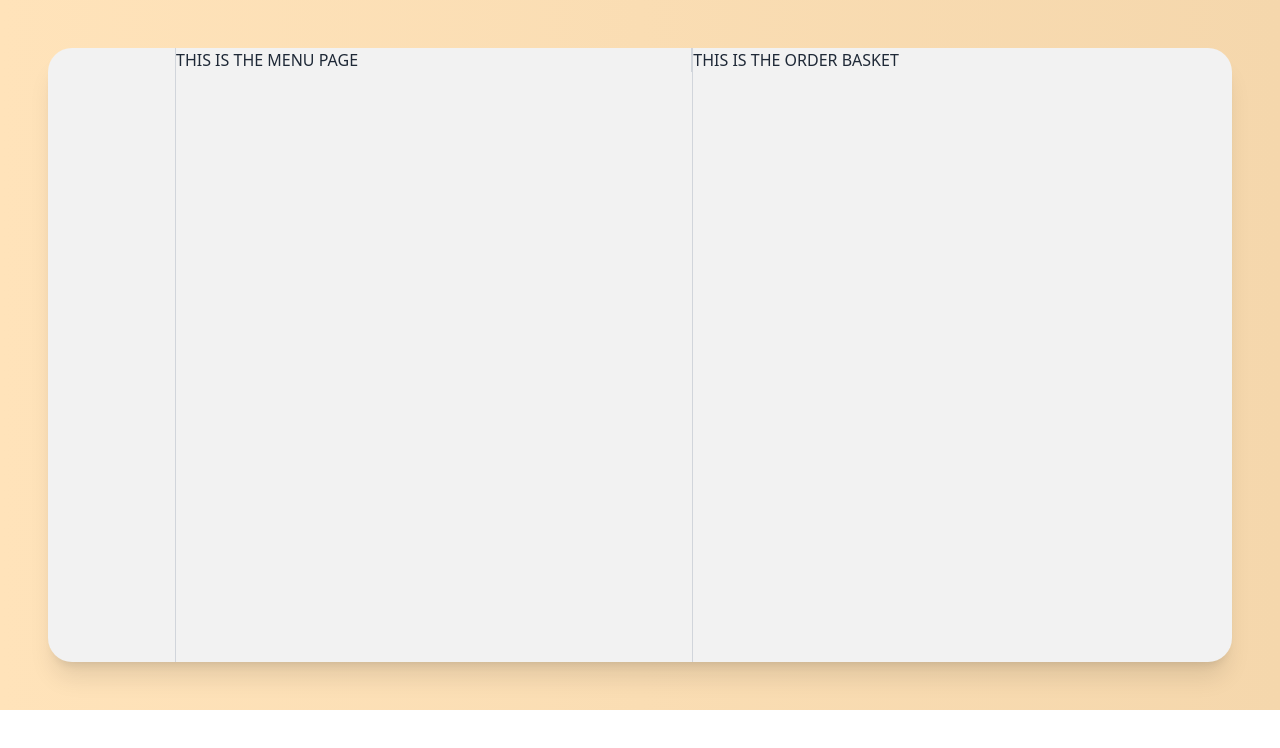
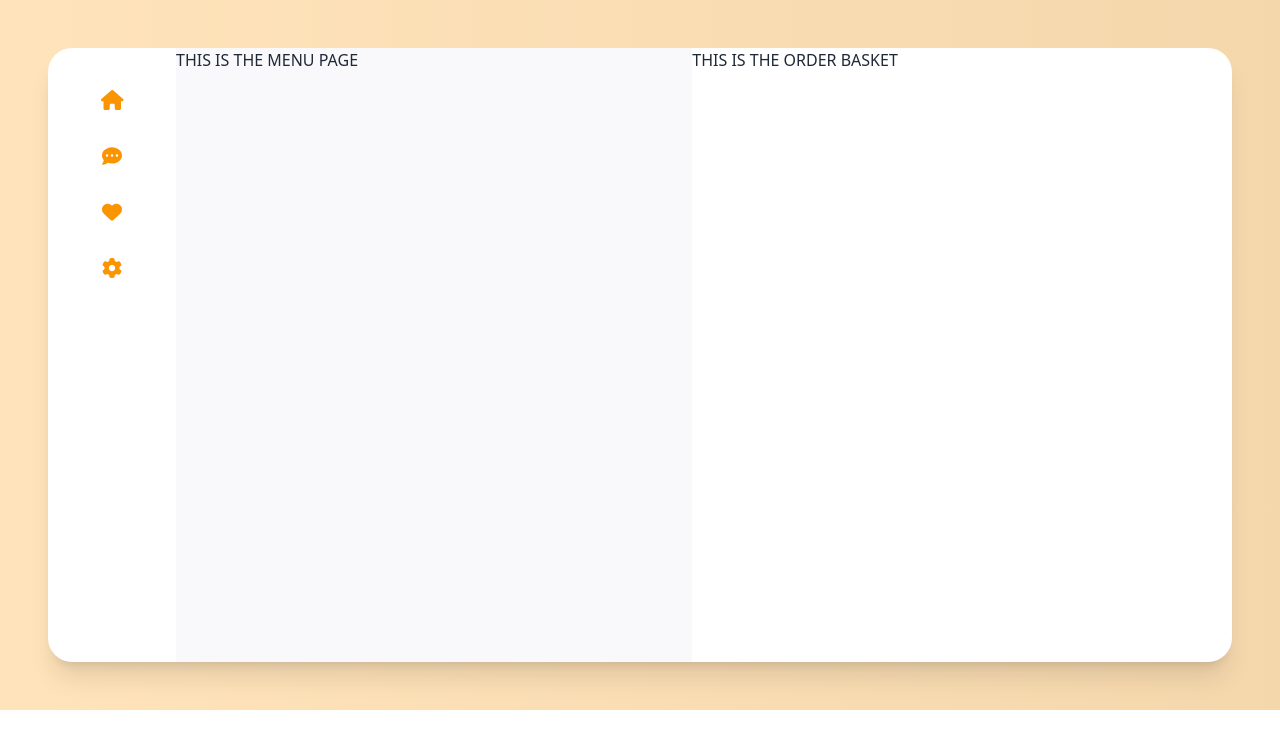
Before and after one commit to izabelaoska/mango-food-delivery, a React (Vite) app: page / in a window 1280 px wide. Shown: the top 748 px of the page. Built offline with nearby package versions, Linux system fonts and the light colour scheme.

Commit message:
style: navbar and icons

```diff
--- a/package.json
+++ b/package.json
@@ -10,6 +10,9 @@
     "preview": "vite preview"
   },
   "dependencies": {
+    "@fortawesome/fontawesome-svg-core": "^6.4.0",
+    "@fortawesome/free-solid-svg-icons": "^6.4.0",
+    "@fortawesome/react-fontawesome": "^0.2.0",
     "daisyui": "^2.51.6",
     "react": "^18.2.0",
     "react-dom": "^18.2.0"
--- a/src/components/MainCard/MainCard.tsx
+++ b/src/components/MainCard/MainCard.tsx
@@ -6,9 +6,9 @@ import { OrderBasket } from './OrderBasket'
 export const MainCard = () => {
   return (
     <div className="flex w-full h-full">
-      <div className="flex flex-row w-full shadow-xl rounded-3xl bg-base-200">
+      <div className="flex flex-row w-full shadow-xl rounded-3xl bg-[#FFFFFF]">
         <Navbar />
-        <div className="flex-grow border-r border-gray-300">
+        <div className="flex-grow bg-[#F9F9FB]">
           <MenuPage />
         </div>
         <div className="flex-grow">
--- a/src/components/MainCard/MenuPage.tsx
+++ b/src/components/MainCard/MenuPage.tsx
@@ -1,7 +1,3 @@
 export const MenuPage = () => {
-  return (
-    <div className="flex-grow border-r border-gray-300">
-      THIS IS THE MENU PAGE
-    </div>
-  )
+  return <div className="flex-grow">THIS IS THE MENU PAGE</div>
 }
--- a/src/components/MainCard/Navbar.tsx
+++ b/src/components/MainCard/Navbar.tsx
@@ -1,7 +1,26 @@
+import { FontAwesomeIcon } from '@fortawesome/react-fontawesome'
+import {
+  faHome,
+  faCommentDots,
+  faHeart,
+  faGear,
+} from '@fortawesome/free-solid-svg-icons'
+
 export const Navbar = () => {
   return (
-    <div className="flex flex-col w-32 border-r border-gray-300">
-      <div className="flex-grow mt-4 border-gray-300"></div>
+    <div className="flex flex-col items-center w-32">
+      <div className="mt-10">
+        <FontAwesomeIcon icon={faHome} color="#FB9401" size="lg" />
+      </div>
+      <div className="mt-8">
+        <FontAwesomeIcon icon={faCommentDots} color="#FB9401" size="lg" />
+      </div>
+      <div className="mt-8">
+        <FontAwesomeIcon icon={faHeart} color="#FB9401" size="lg" />
+      </div>
+      <div className="mt-8">
+        <FontAwesomeIcon icon={faGear} color="#FB9401" size="lg" />
+      </div>
     </div>
   )
 }
```
Also changed, not shown: 1 other file (tests, documents, lock files or other folders).
